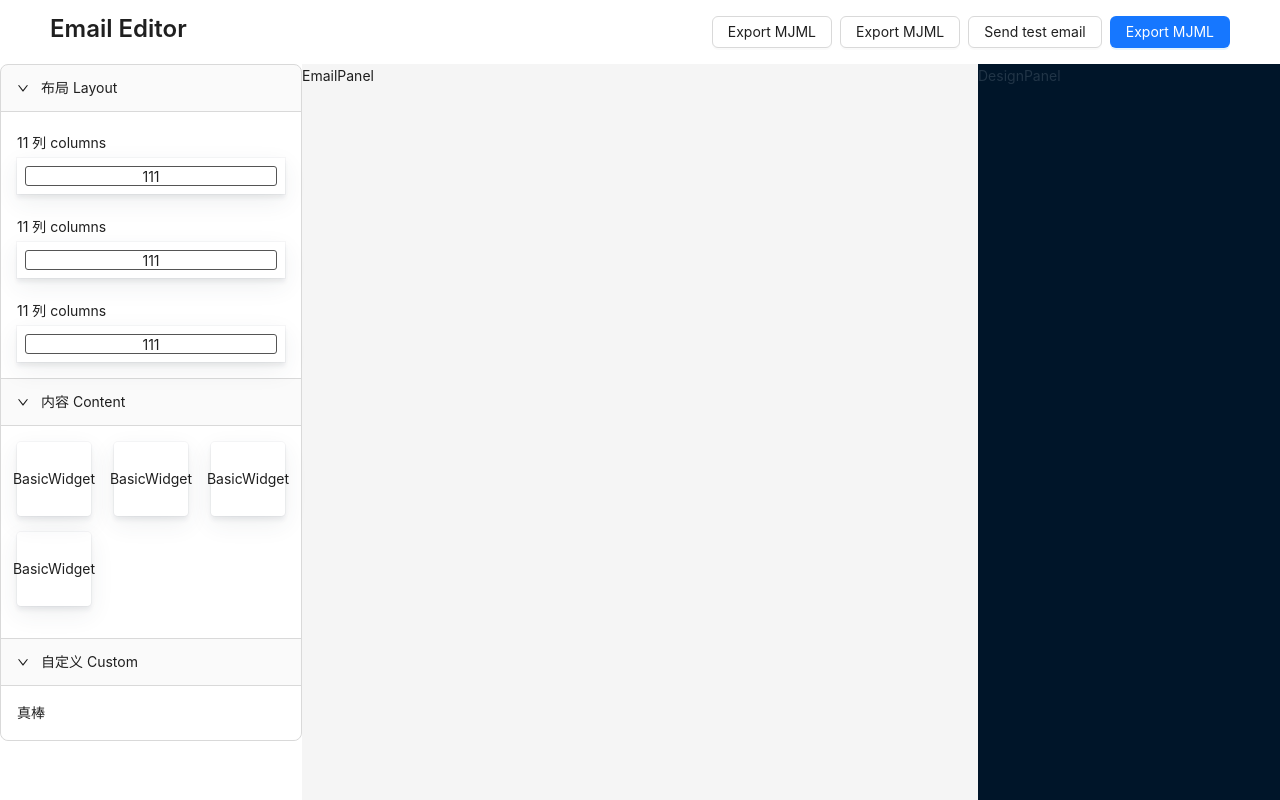
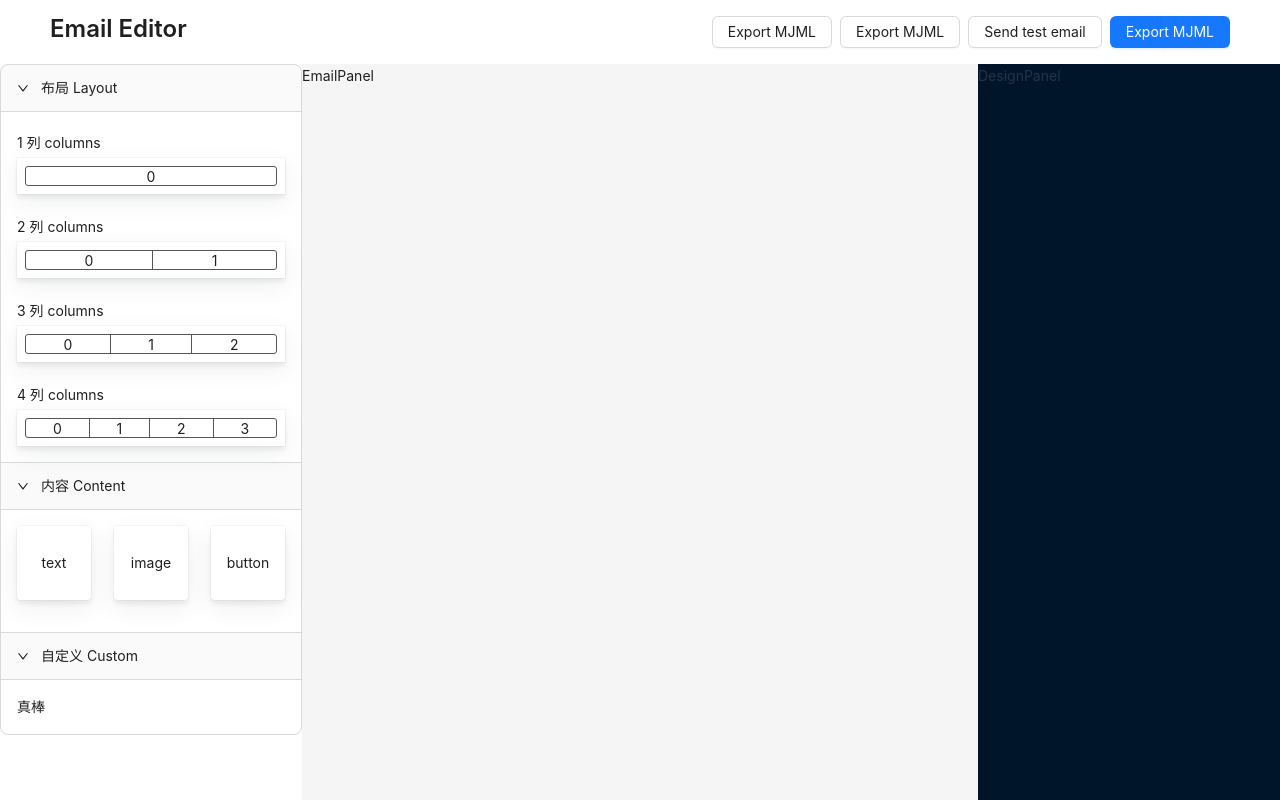
Before and after one commit to tangxve/ee, a React (Vite) app: page / in a window 1280 px wide. Built offline with nearby package versions, Linux system fonts and the light colour scheme.

Commit message:
feat: 完成物料UI

```diff
--- a/package.json
+++ b/package.json
@@ -11,11 +11,11 @@
     "antd": "^5.1.5",
     "lodash-es": "^4.17.21",
     "react": "^18.2.0",
-    "react-dom": "^18.2.0",
-    "styled-components": "^5.3.6"
+    "react-dom": "^18.2.0"
   },
   "devDependencies": {
     "@antfu/eslint-config": "^0.34.1",
+    "@types/node": "^16.11.68",
     "@types/react": "^18.0.26",
     "@types/react-dom": "^18.0.9",
     "@types/styled-components": "^5.1.26",
@@ -29,7 +29,6 @@
     "eslint-plugin-react": "^7.32.1",
     "eslint-plugin-simple-import-sort": "^9.0.0",
     "postcss": "^8.4.21",
-    "react-is": ">= 16.8.0",
     "react-router-dom": "^6.7.0",
     "sass": "^1.57.1",
     "tailwindcss": "3.1.8",
--- a/src/components/widgetPanel/WidgetPanel.tsx
+++ b/src/components/widgetPanel/WidgetPanel.tsx
@@ -1,50 +1,65 @@
 import { Collapse } from 'antd'
-import React from 'react'
+import React, { useState } from 'react'
 import styles from './WidgetPanel.module.scss'
+import type { BasicWidget, Designer, Widget } from '@/types/editor'
+import { basicWidget, containers } from '@/components/widgetPanel/widgetConfig'
 
 const { Panel } = Collapse
 
-function BasicWidget() {
+interface BasicItemProps {
+  block: BasicWidget
+}
+
+function BasicItem({ block }: BasicItemProps) {
   return (
     <div className={styles.blockItem}>
       <div className={styles.blockItemContainer}>
-        <span className="bloc-title"> BasicWidget </span>
+        <span className="bloc-title">{block.type}</span>
       </div>
     </div>
   )
 }
 
-function ContainerWidget() {
+interface ContainerWidgetProps {
+  layout: Widget
+}
+
+function ContainerWidget({ layout }: ContainerWidgetProps) {
+  const colItems = layout.widgetList.map((col, colI) =>
+    <div className={styles.col} key={colI}>{colI}</div>,
+  )
+
   return (
     <div className={styles.layoutItem}>
       <div className={styles.layoutLabel}>
-        11 列 columns
+        {layout.widgetList.length} 列 columns
       </div>
       <div className={styles.layoutItemContainer}>
-        <div className={styles.layoutItemContent}>
-          <div className={styles.col}>111</div>
-        </div>
+        <div className={styles.layoutItemContent}>{colItems}</div>
       </div>
     </div>
   )
 }
 
-export default function WidgetPanel() {
+interface WidgetPanelProps {
+  designer: Designer
+}
+
+export default function WidgetPanel({ designer }: WidgetPanelProps) {
+  const [layouts] = useState<Widget[]>(containers)
+  const [basics] = useState<BasicWidget[]>(basicWidget)
   return (
     <Collapse defaultActiveKey={[1, 2, 3]}>
       <Panel key={1} header="布局 Layout">
         <div className={styles.containerBox}>
-          <ContainerWidget />
-          <ContainerWidget />
-          <ContainerWidget />
+          {layouts.map((layout, i) =>
+            <ContainerWidget key={i} layout={layout} />,
+          )}
         </div>
       </Panel>
       <Panel key={2} header="内容 Content">
         <div className={styles.blockBox}>
-          <BasicWidget />
-          <BasicWidget />
-          <BasicWidget />
-          <BasicWidget />
+          {basics.map(widget => <BasicItem key={widget.id} block={widget} />)}
         </div>
       </Panel>
       <Panel key={3} header="自定义 Custom">
--- /dev/null
+++ b/src/components/widgetPanel/widgetConfig.ts
@@ -0,0 +1,70 @@
+import { generateId } from '@/utils/util'
+import type { BasicWidget, Widget } from '@/types/editor'
+
+const generateCol = (num: number): Widget[] => {
+  return Array.from({ length: num }, (): Widget => {
+    const id = generateId()
+    const type = 'column'
+    return {
+      type,
+      id,
+      key: `${type}_${id}`,
+      tagName: 'mj-column',
+      attributes: {},
+      children: [],
+      options: {},
+      widgetList: [],
+    }
+  })
+}
+
+const generateSection = (): Widget[] => {
+  const colNumList = [1, 2, 3, 4]
+  return colNumList.map((v): Widget => {
+    return {
+      type: 'section',
+      tagName: 'mj-section',
+      attributes: {},
+      children: [],
+      id: generateId(),
+      options: {},
+      widgetList: generateCol(v),
+    }
+  })
+}
+
+// 容器
+export const containers = generateSection()
+
+// 基础组件
+export const basicWidget: BasicWidget[] = [
+  // 一段文字
+  {
+    internal: true,
+    type: 'text',
+    tagName: 'mj-text',
+    attributes: {},
+    id: generateId(),
+    options: {},
+    content: '',
+  },
+  // 图片
+  {
+    internal: true,
+    type: 'image',
+    tagName: 'mj-image',
+    attributes: {},
+    id: generateId(),
+    options: {},
+    content: '',
+  },
+  {
+    internal: true,
+    type: 'button',
+    tagName: 'mj-button',
+    attributes: {},
+    id: generateId(),
+    options: {},
+    content: '',
+  },
+]
--- a/src/pages/Editor.tsx
+++ b/src/pages/editor/Editor.tsx
@@ -1,13 +1,19 @@
-import React from 'react'
+import React, { useState } from 'react'
 import { Button, Layout, Space, Typography } from 'antd'
-import WidgetPanel from '../components/widgetPanel/WidgetPanel'
-import EmailPanel from '../components/emailPanel/EmailPanel'
-import DesignPanel from '../components/designPanel/DesignPanel'
+import WidgetPanel from '@/components/widgetPanel/WidgetPanel'
+import EmailPanel from '@/components/emailPanel/EmailPanel'
+import DesignPanel from '@/components/designPanel/DesignPanel'
+import { createDesigner } from '@/pages/editor/designer'
+import type { Designer } from '@/types/editor'
 
 const { Header, Sider, Content } = Layout
 const { Title } = Typography
 
 export default function Editor() {
+  const [designer, setDesigner] = useState<Designer>(createDesigner())
+
+  console.log('designer', designer)
+
   return (
     <div className="h-screen">
       <Layout className="h-screen">
@@ -26,7 +32,7 @@
         </Header>
         <Layout>
           <Sider width="302" className="bg-white">
-            <WidgetPanel />
+            <WidgetPanel designer={designer} />
           </Sider>
           <Content>
             <EmailPanel />
--- /dev/null
+++ b/src/pages/editor/designer.ts
@@ -0,0 +1,49 @@
+import type { BasicWidget, Designer } from '@/types/editor'
+import { getDefaultConfig } from '@/pages/editor/emailConfig'
+
+export function createDesigner(): Designer {
+  const defaultConfig = getDefaultConfig()
+
+  return {
+    defaultConfig: {},
+    selectedId: null,
+    selectedWidget: null,
+    selectedWidgetName: null,
+    widgetList: [],
+    initDesigner() {
+      this.defaultConfig = defaultConfig
+      this.widgetList = []
+    },
+    addContainerByDbClick(container) {
+      this.widgetList.push(container)
+    },
+    setSelected(selected) {
+      if (!selected) {
+        this.clearSelected()
+        return
+      }
+
+      if (selected.id === this.selectedId)
+        return
+
+      this.selectedId = selected.id
+      this.selectedWidget = selected
+      this.selectedWidgetName = selected.type
+    },
+    removeSelected(widget, parentWidget) {
+      console.log('parentWidget', parentWidget)
+      if (parentWidget) {
+        if (parentWidget.type === 'section')
+          parentWidget.columns = []
+      }
+    },
+    clearSelected() {
+      this.selectedId = null
+      this.selectedWidget = null
+      this.selectedWidgetName = null
+    },
+
+    addBasicByDbClick(basic: BasicWidget) {
+    },
+  }
+}
--- /dev/null
+++ b/src/pages/editor/emailConfig.ts
@@ -0,0 +1,91 @@
+import { generateId } from '@/utils/util'
+import type { BaseBlock, BaseLayout, MjmlNode } from '@/types/editor'
+
+export const baseBlocks: BaseBlock[] = [
+  {
+    type: 'text',
+    tagName: 'mj-text',
+  },
+  {
+    type: 'image',
+    tagName: 'mj-image',
+  },
+  {
+    type: 'button',
+    tagName: 'mj-button',
+  },
+  {
+    type: 'text',
+    tagName: 'mj-text',
+  },
+  {
+    type: 'image',
+    tagName: 'mj-image',
+  },
+  {
+    type: 'button',
+    tagName: 'mj-button',
+  },
+  {
+    type: 'button',
+    tagName: 'mj-button',
+  },
+]
+
+export const baseLayouts: BaseLayout[] = [
+  {
+    colNum: 1,
+    tagName: ['mj-section', 'mj-column'],
+  },
+  {
+    colNum: 2,
+    tagName: ['mj-section', 'mj-column'],
+  },
+  {
+    colNum: 3,
+    tagName: ['mj-section', 'mj-column'],
+  },
+  {
+    colNum: 4,
+    tagName: ['mj-section', 'mj-column'],
+  },
+]
+
+export const userSchemaBase: MjmlNode[] = [
+  {
+    tagName: 'mj-section',
+    line: 1,
+    attributes: {},
+    id: generateId(),
+    children: [
+      {
+        tagName: 'mj-column',
+        line: 2,
+        attributes: {},
+        children: [],
+        id: generateId(),
+      },
+      {
+        tagName: 'mj-column',
+        line: 2,
+        attributes: {},
+        children: [],
+        id: generateId(),
+      },
+    ],
+  },
+]
+
+// 全局默认配置
+export function getDefaultConfig() {
+  return {
+    layoutType: 'PC',
+    pageAttribute: {},
+    widgetList: [],
+    historyData: {
+      index: -1, // index: 0,
+      maxStep: 20,
+      steps: [],
+    },
+  }
+}
--- a/src/router/index.tsx
+++ b/src/router/index.tsx
@@ -1,5 +1,5 @@
 import { createBrowserRouter } from 'react-router-dom'
-import Editor from '../pages/Editor'
+import Editor from '@/pages/editor/Editor'
 
 export const router = createBrowserRouter([
   { path: '/', element: <Editor/> },
--- /dev/null
+++ b/src/types/editor.ts
@@ -0,0 +1,67 @@
+export type EmailBlockType = 'text' | 'image' | 'button'
+export type LayoutTagName = 'mj-wrapper' | 'mj-section' | 'mj-column' | 'mj-group'
+export type BlockTagName = 'mj-button' | 'mj-text' | 'mj-image' | 'mj-social' | 'mj-divider'
+export type MjmlTagName = LayoutTagName | BlockTagName
+
+export interface BaseBlock {
+  type: EmailBlockType
+  tagName: BlockTagName
+  attributes?: any
+  content?: string
+}
+
+export interface BaseLayout {
+  colNum: number
+  tagName: LayoutTagName[]
+}
+
+export interface MjmlNode {
+  tagName: MjmlTagName | string
+  attributes: any
+  children?: Array<MjmlNode>
+  line: number // 顺序 优先深度
+  content?: string
+  id: string
+  key?: string
+}
+
+export type WidgetType = 'section' | 'column' | 'text' | 'image' | 'button'
+
+export interface BaseWidget {
+  id: string
+  key?: string
+  type: WidgetType
+  tagName: MjmlTagName | string
+  attributes?: any
+  options?: any
+}
+
+export interface Widget extends BaseWidget {
+  widgetList: Array<Widget>
+  children?: Array<Widget>
+  columns?: Array<Widget>
+}
+
+export interface BasicWidget extends BaseWidget {
+  internal: boolean
+  content?: string
+}
+
+export interface Designer {
+  defaultConfig: any
+  selectedId: string | null
+  selectedWidget: Widget | null
+  selectedWidgetName: string | null
+  widgetList: Array<Widget>
+
+  initDesigner(): void
+
+  addContainerByDbClick(container: Widget): void
+  addBasicByDbClick(basic: BasicWidget): void
+
+  setSelected(selected?: Widget): void
+
+  removeSelected(widget: Widget, parentWidget?: Widget): void
+
+  clearSelected(): void
+}
--- /dev/null
+++ b/src/utils/util.ts
@@ -0,0 +1,5 @@
+// 随机生成ID
+export function generateId(): string {
+  // return crypto.randomUUID()
+  return '111'
+}
--- a/vite.config.ts
+++ b/vite.config.ts
@@ -1,3 +1,4 @@
+import { URL, fileURLToPath } from 'node:url'
 import react from '@vitejs/plugin-react-swc'
 import { defineConfig } from 'vite'
 
@@ -7,4 +8,9 @@
   server: {
     port: 5174,
   },
+  resolve: {
+    alias: {
+      '@': fileURLToPath(new URL('./src', import.meta.url)),
+    },
+  },
 })
```
Also changed, not shown: tsconfig.json (+8 -1 lines), 1 other file (tests, documents, lock files or other folders).
